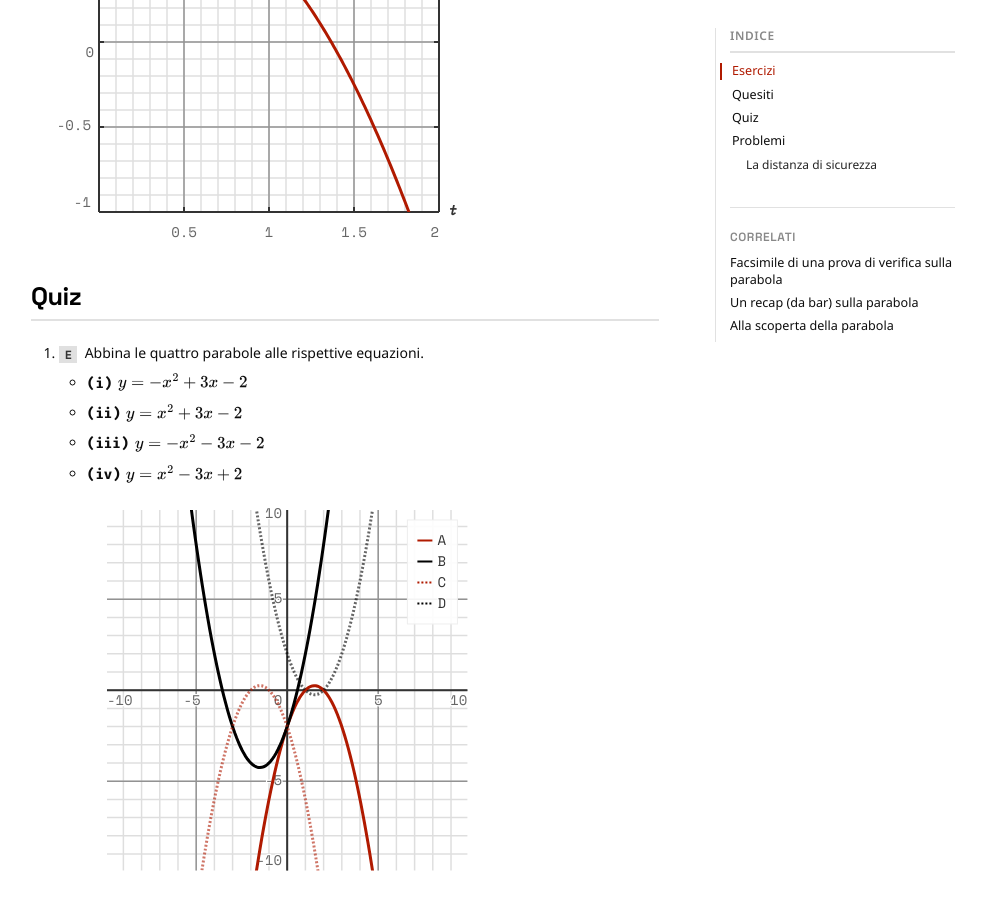
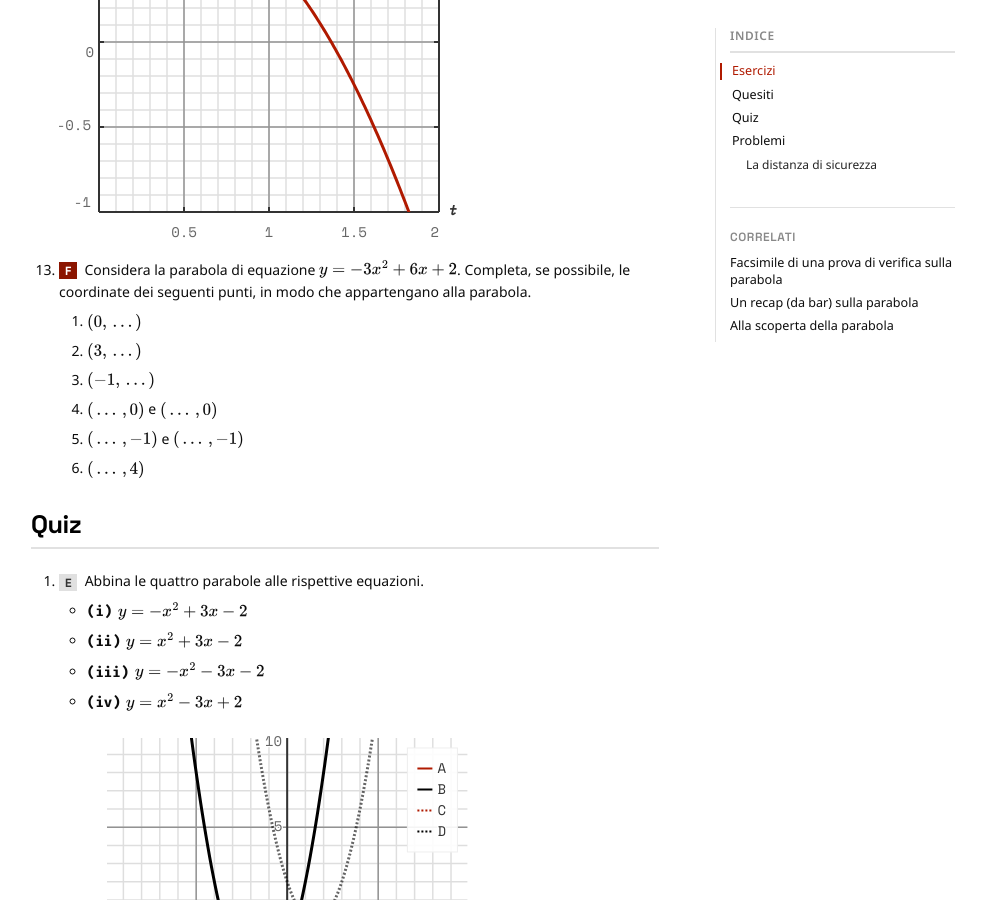
Before and after one commit to Bradwave/matephis, a Jekyll site: the page built from _notes/Public/esercizi-parabola.md, in a window 1280 px wide and 900 px high, scrolled down 6830 px. Shown: the whole window, without its empty margins (147-1133 px from the left). Built offline with Jekyll 4.4.1, drawn with Linux system fonts in a browser that asks for light colours.

````diff
--- a/_notes/Public/esercizi-parabola.md
+++ b/_notes/Public/esercizi-parabola.md
@@ -164,6 +164,13 @@
   ]
 }
 ```
+13. **[F]** Considera la parabola di equazione $y = -3x^2 + 6x + 2$. Completa, se possibile, le coordinate dei seguenti punti, in modo che appartengano alla parabola.
+	1. $(0,\,\dotsc\,)$
+	2. $(3,\,\dotsc\,)$
+	3. $(-1,\,\dotsc\,)$
+	4. $(\,\dotsc\,,0)$ e $(\,\dotsc\,,0)$
+	5. $(\,\dotsc\,,-1)$ e $(\,\dotsc\,,-1)$
+	6. $(\,\dotsc\,,4)$
 
 ## Quiz
 
````
